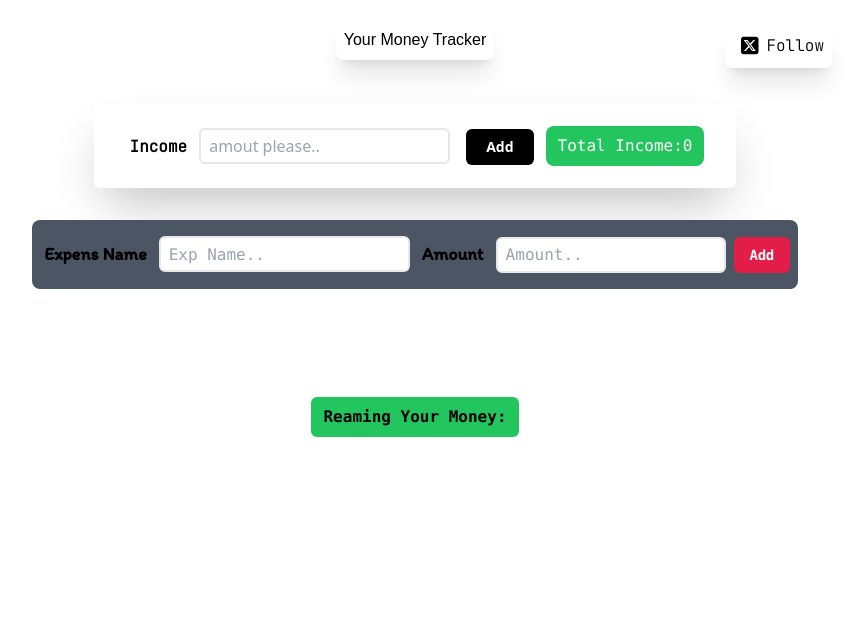
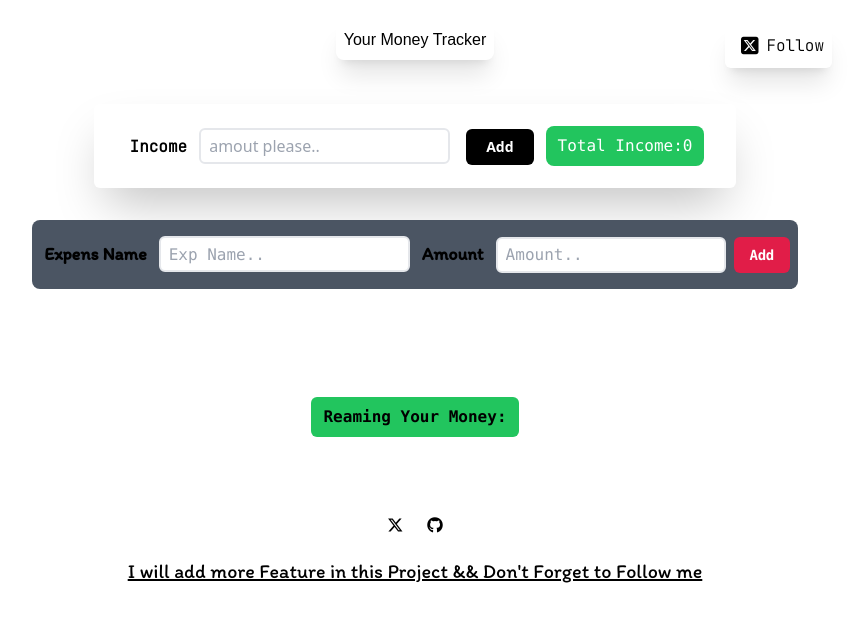
Before and after one commit to ujjwal2061/Your-Money, a React (Vite) app in the folder Exp/: page / in a window 1280 px wide. Shown: the top 622 px of the page, without its empty margins (225-1085 px from the left). Built offline with nearby package versions, Linux system fonts and the light colour scheme; a web font is replaced by a local one.

Commit message:
Almost Done

```diff
--- a/Exp/src/Component/Footer.jsx
+++ b/Exp/src/Component/Footer.jsx
@@ -2,8 +2,15 @@ import React from 'react'
 
 export default function Footer() {
   return (
-    <div>
+    <section className=' bottom-12  right-1 left-2 p-5   flex-col justify-center md:flex-row'>
+       <div className='p-2  rounded-md  flex flex-col items-center gap-2 justify-center md:flow-row '>
+       <div className='px-7 py-3 flex flex-row justify-center gap-6 text-black rounded-md'>
+           <a href='https://x.com/Ujjwal_2061' target='_blank' ><i className="fa-brands fa-x-twitter"></i></a>
+           <a href='https://github.com/ujjwal2061' target='_blank' ><i className="fa-brands fa-github"></i></a>
+         </div>
+         <p className="  underline font-itim text-xl">I will add more Feature in this Project && Don't Forget to Follow me</p>
+         </div>
 
-    </div>
+    </section>
   )
 }
```
